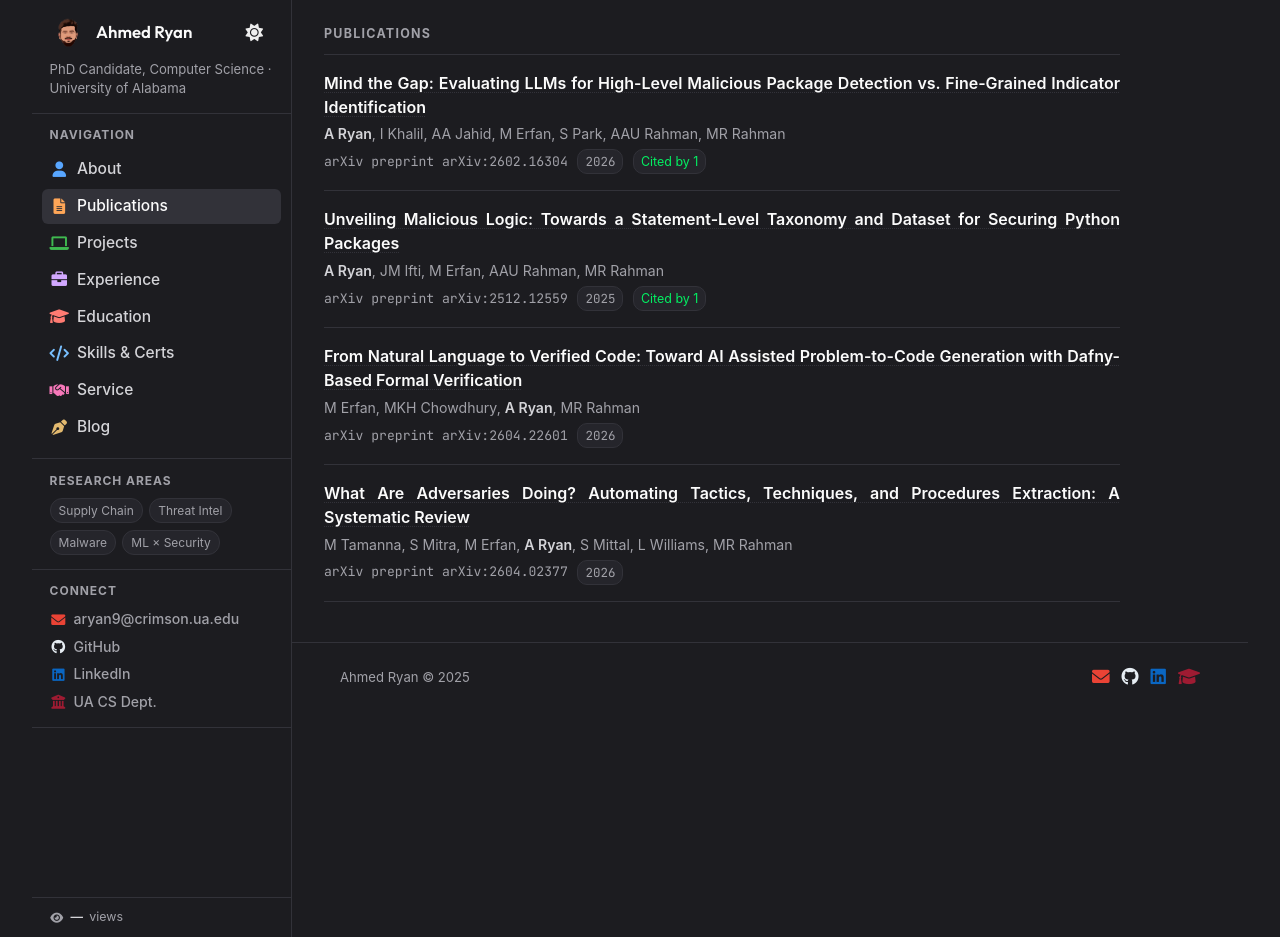
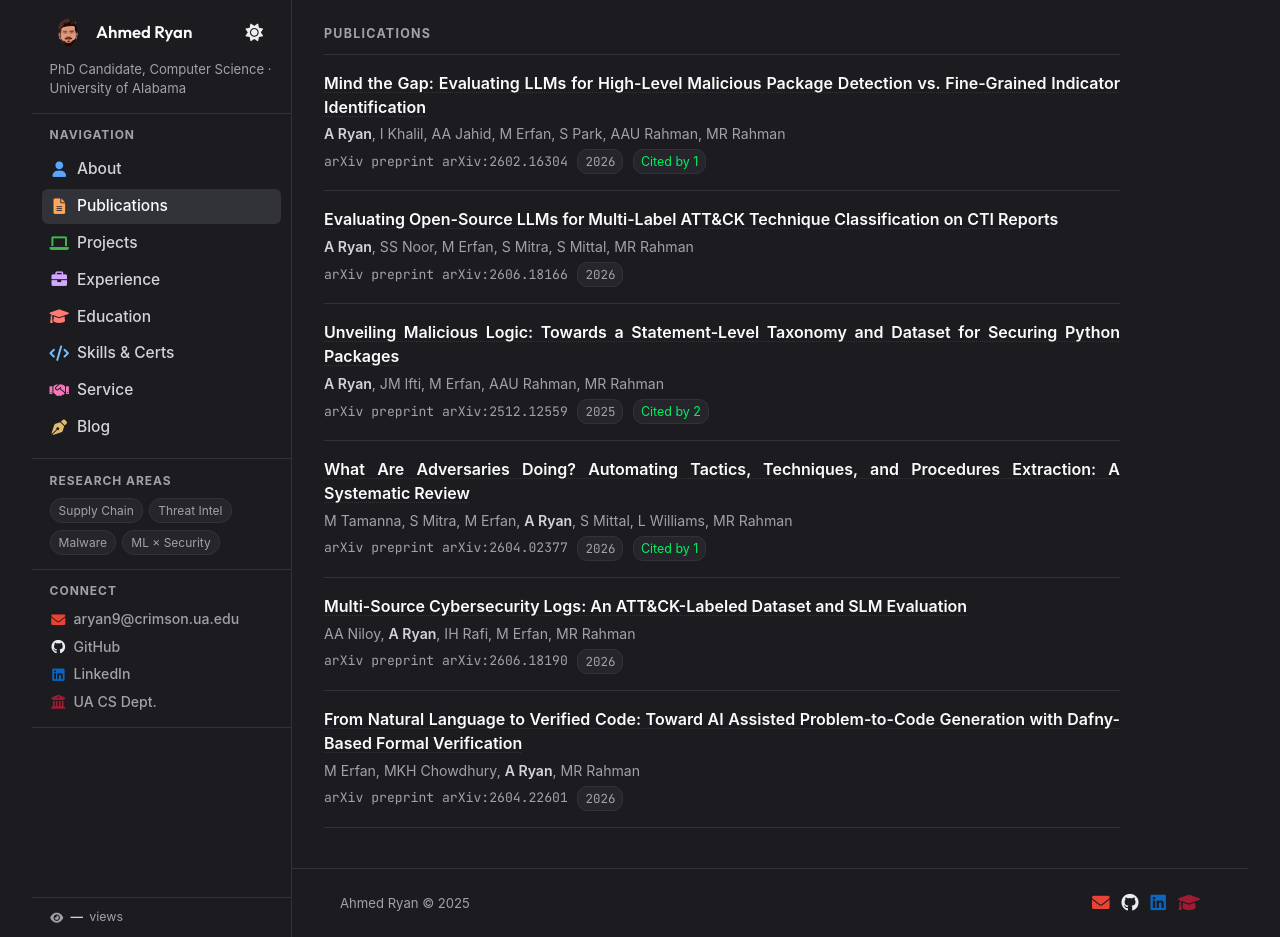
Before and after one commit to fraxhost/fraxhost.github.io, a Jekyll site: the page built from html/publication.html, in a window 1280 px wide and 937 px high. Built offline with Jekyll 4.4.1, drawn with Linux system fonts in a browser that asks for light colours.

Commit message:
feat: update publications from Google Scholar
- Add Evaluating Open-Source LLMs for ATT&CK classification (2026)
- Add Multi-Source Cybersecurity Logs dataset paper (2026)
- Update Unveiling Malicious Logic citation count 1 → 2
- Add citation count to What Are Adversaries Doing?

Co-Authored-By: Claude Sonnet 4.6 <noreply@anthropic.com>

```diff
--- a/html/publication.html
+++ b/html/publication.html
@@ -27,6 +27,21 @@ page_css: publication
 
   <li class="pub-entry">
     <div class="pub-paper-title">
+      <a href="https://arxiv.org/abs/2606.18166" target="_blank" rel="noopener noreferrer">
+        Evaluating Open-Source LLMs for Multi-Label ATT&amp;CK Technique Classification on CTI Reports
+      </a>
+    </div>
+    <div class="pub-authors">
+      <strong>A Ryan</strong>, SS Noor, M Erfan, S Mitra, S Mittal, MR Rahman
+    </div>
+    <div class="pub-meta">
+      <span class="pub-venue">arXiv preprint arXiv:2606.18166</span>
+      <span class="pub-year">2026</span>
+    </div>
+  </li>
+
+  <li class="pub-entry">
+    <div class="pub-paper-title">
       <a href="https://arxiv.org/abs/2512.12559" target="_blank" rel="noopener noreferrer">
         Unveiling Malicious Logic: Towards a Statement-Level Taxonomy and Dataset for Securing Python Packages
       </a>
@@ -37,7 +52,38 @@ page_css: publication
     <div class="pub-meta">
       <span class="pub-venue">arXiv preprint arXiv:2512.12559</span>
       <span class="pub-year">2025</span>
+      <span class="pub-cited">Cited by 2</span>
+    </div>
+  </li>
+
+  <li class="pub-entry">
+    <div class="pub-paper-title">
+      <a href="https://arxiv.org/abs/2604.02377" target="_blank" rel="noopener noreferrer">
+        What Are Adversaries Doing? Automating Tactics, Techniques, and Procedures Extraction: A Systematic Review
+      </a>
+    </div>
+    <div class="pub-authors">
+      M Tamanna, S Mitra, M Erfan, <strong>A Ryan</strong>, S Mittal, L Williams, MR Rahman
+    </div>
+    <div class="pub-meta">
+      <span class="pub-venue">arXiv preprint arXiv:2604.02377</span>
+      <span class="pub-year">2026</span>
       <span class="pub-cited">Cited by 1</span>
+    </div>
+  </li>
+
+  <li class="pub-entry">
+    <div class="pub-paper-title">
+      <a href="https://arxiv.org/abs/2606.18190" target="_blank" rel="noopener noreferrer">
+        Multi-Source Cybersecurity Logs: An ATT&amp;CK-Labeled Dataset and SLM Evaluation
+      </a>
+    </div>
+    <div class="pub-authors">
+      AA Niloy, <strong>A Ryan</strong>, IH Rafi, M Erfan, MR Rahman
+    </div>
+    <div class="pub-meta">
+      <span class="pub-venue">arXiv preprint arXiv:2606.18190</span>
+      <span class="pub-year">2026</span>
     </div>
   </li>
 
@@ -56,19 +102,4 @@ page_css: publication
     </div>
   </li>
 
-  <li class="pub-entry">
-    <div class="pub-paper-title">
-      <a href="https://arxiv.org/abs/2604.02377" target="_blank" rel="noopener noreferrer">
-        What Are Adversaries Doing? Automating Tactics, Techniques, and Procedures Extraction: A Systematic Review
-      </a>
-    </div>
-    <div class="pub-authors">
-      M Tamanna, S Mitra, M Erfan, <strong>A Ryan</strong>, S Mittal, L Williams, MR Rahman
-    </div>
-    <div class="pub-meta">
-      <span class="pub-venue">arXiv preprint arXiv:2604.02377</span>
-      <span class="pub-year">2026</span>
-    </div>
-  </li>
-
 </ol>
```
